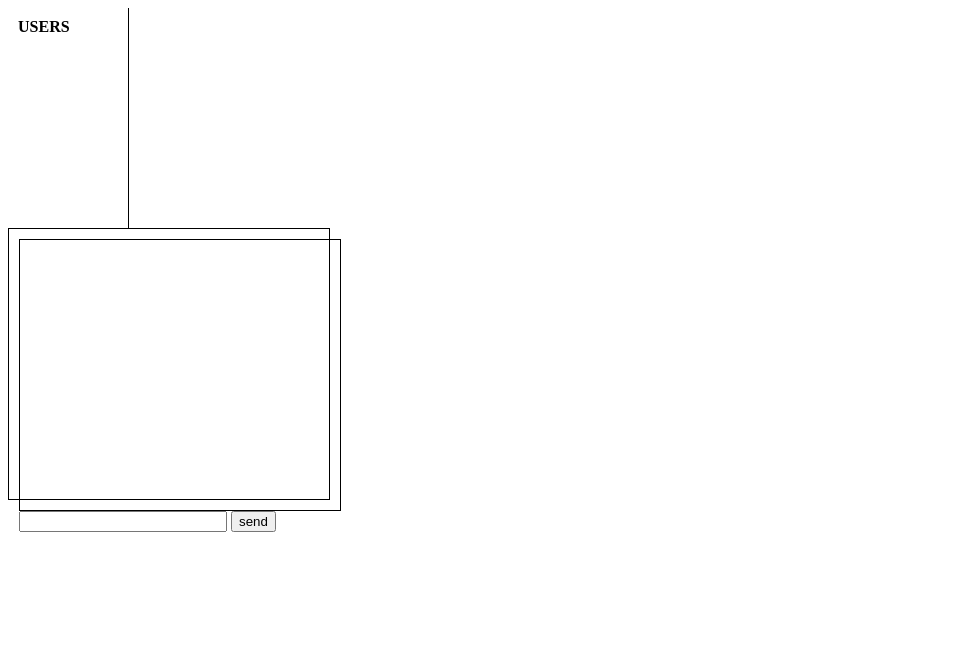
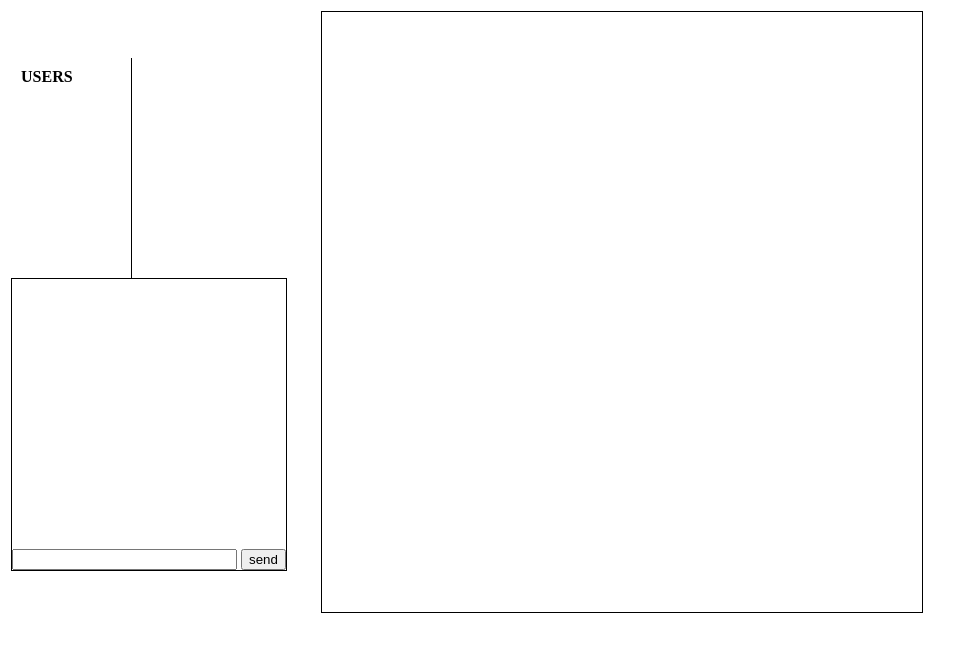
Before and after one commit to maxdestors/ProjetWebTankGame, a plain HTML site: page index.html in a window 1280 px wide. Shown: the whole page, without its empty margins (0-978 px from the left). Drawn offline with nearby package versions, Linux system fonts and the light colour scheme; no server answers.

Commit message:
canvas + amelioration chat

```diff
--- a/index.html
+++ b/index.html
@@ -12,15 +12,26 @@
 	<script type="text/javascript" src="js/main.js"></script>
 </head>
 <body>
+<table>
+	<tr>
+		<td>
 
 			<div class="users">
 				<b>USERS</b>
 				<div id="users"></div>
 			</div>
 			<div class="chatMsg">
-		<div id="conversation" class="chatMsg"></div>
-		<input id="data" style="width:200px;" />
+				<div id="conversation"></div>
+				<input id="data" size="25" />
 				<input type="button" id="datasend" value="send" />
 			</div>
+		</td>
+		<td>
+			<canvas id="tankCanvas">Canvas non supporté go dl un meilleur navigateur noob !</canvas>
+		</td>
+
+	</tr>
+</table>
+
 </body>
 </html>
--- a/simpleChatServer.js
+++ b/simpleChatServer.js
@@ -9,7 +9,7 @@ var app = express()
   , io = require('socket.io').listen(server);
 
 // launch the http server on given port
-server.listen(80);
+server.listen(28080);
 
 // Indicate where static files are located. Without this, no external js file, no css...
 app.use(express.static(__dirname + '/'));
--- a/style.css
+++ b/style.css
@@ -10,8 +10,20 @@
 .chatMsg {
 	/*float:left;*/
 	border: 1px solid black;
-	width:300px;
+}
+
+#conversation {
+	/*overflow: scroll;*/
 	height:250px;
-	/*overflow:scroll-y;*/
+	overflow-y: scroll;
+	overflow-x: hidden;
 	padding:10px;
+
 }
+
+#tankCanvas {
+	margin-left: 30px;
+	height: 600px;
+	width: 600px;
+	border: 1px solid black;
+}
```
Lines whose indentation alone changed are shown as unchanged.
